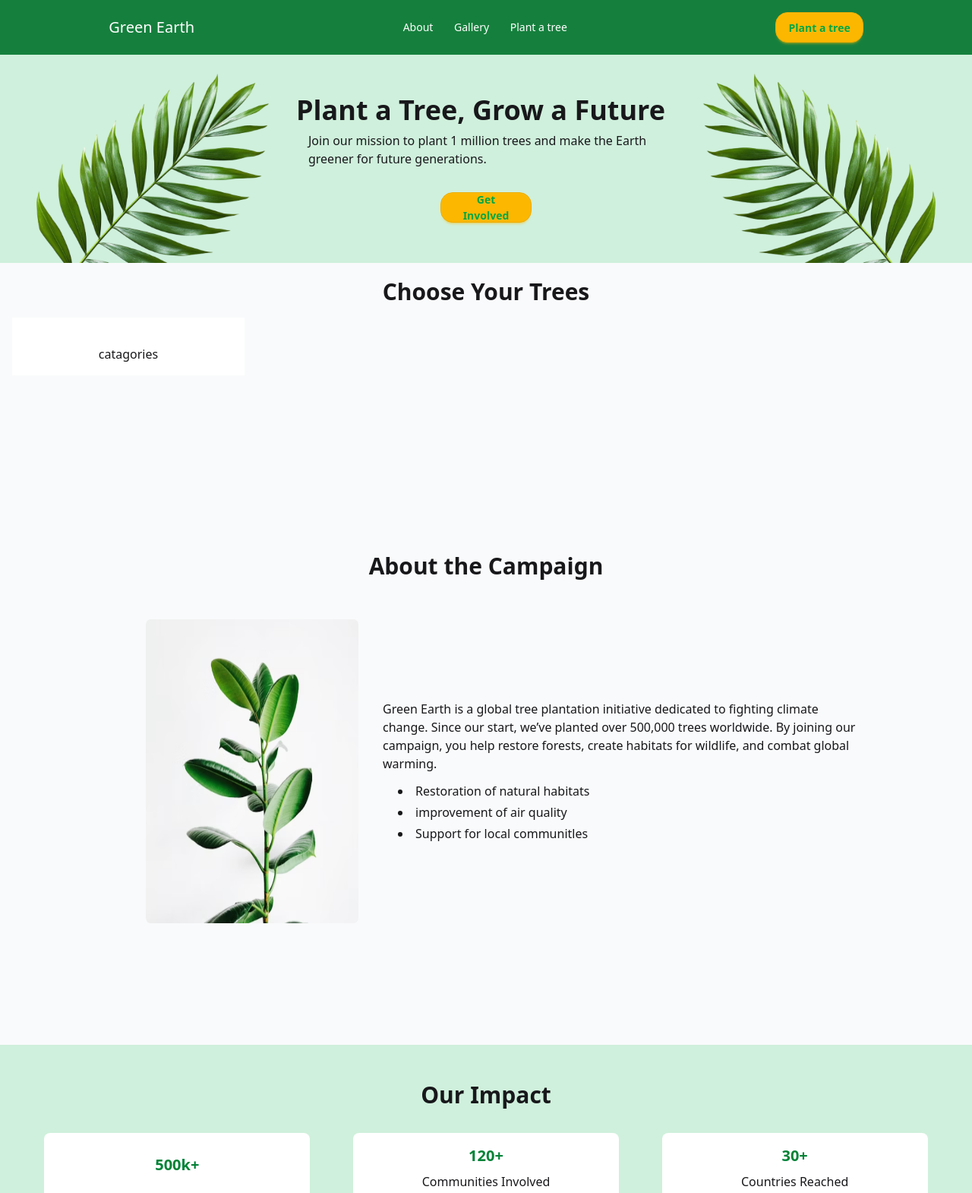
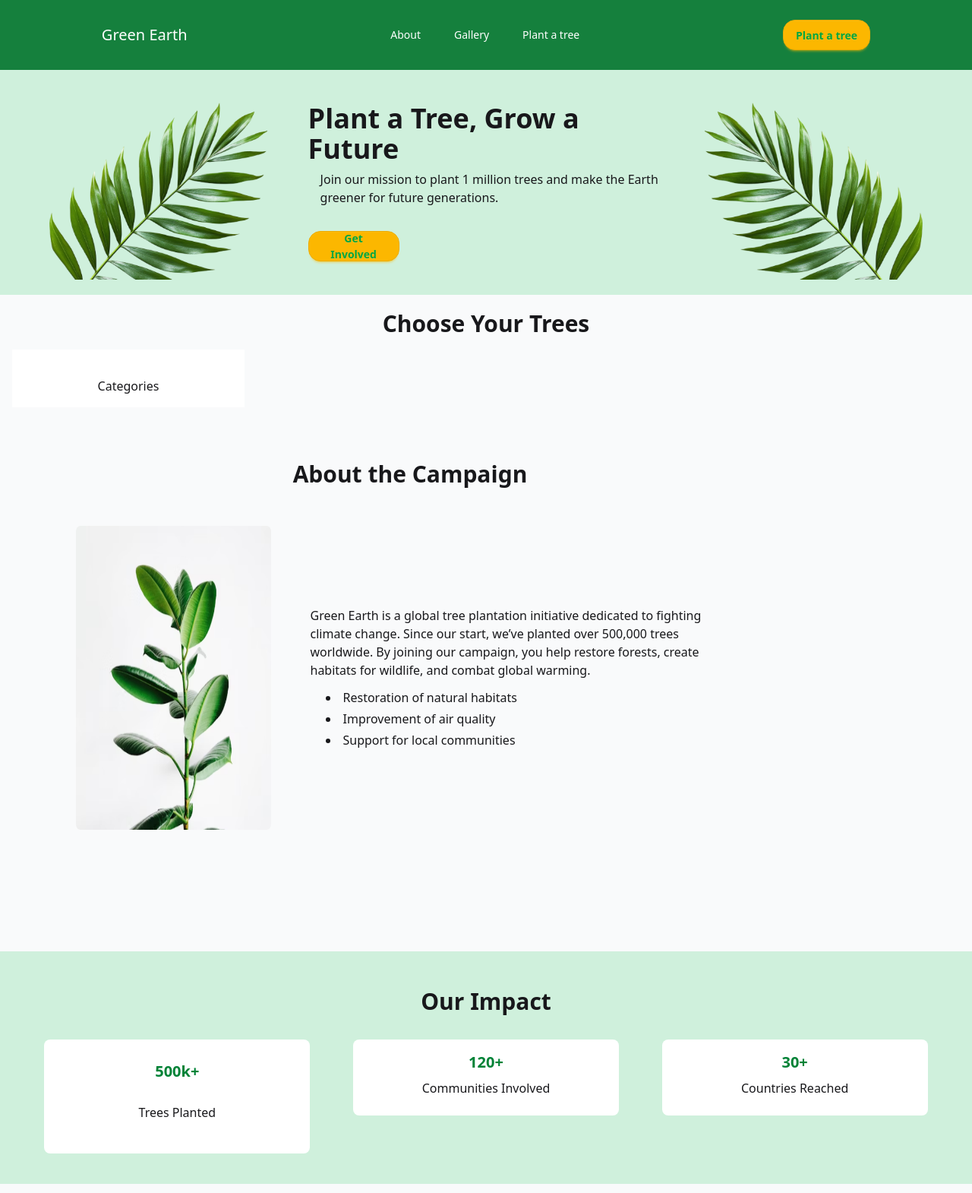
Before and after one commit to fuadhasan199/Green-Earth, a plain HTML site: page index.html in a window 1280 px wide. Shown: the top 1570 px of the page at 76% size. Drawn offline with nearby package versions, Linux system fonts and the light colour scheme; no server answers.

Commit message:
full project responsive

```diff
--- a/index.html
+++ b/index.html
@@ -4,189 +4,130 @@
   <meta charset="UTF-8">
   <meta name="viewport" content="width=device-width, initial-scale=1.0">
   <link rel="stylesheet" href="https://cdnjs.cloudflare.com/ajax/libs/font-awesome/7.0.1/css/all.min.css">
-
   <link href="https://cdn.jsdelivr.net/npm/daisyui@5" rel="stylesheet" type="text/css" />
   <script src="https://cdn.jsdelivr.net/npm/@tailwindcss/browser@4"></script>
   <title>Green Earth</title>
-
 </head>
 <body class="bg-gray-50">
 
 <header>
- <nav class="flex justify-around p-4 bg-[#15803d] items-center">
-    <div class="text-white  text-xl">
+
+  <nav class="flex flex-col md:flex-row md:justify-around p-4 bg-[#15803d] items-center gap-3">
+    <div class="text-white text-xl">
       Green Earth
     </div>
 
-    <div class="text-white p-2 text-sm">
-        <a href="" class="p-3 hover:border-b-1 border-b-red-500 cursor-pointer">About</a>
-        <a href=""  class="p-3 hover:border-b-1 border-b-red-500 cursor-pointer">Gallery</a>
-        <a href=""  class="p-3 hover:border-b-1 border-b-red-500 cursor-pointer">Plant a tree</a>
+    <div class="text-white flex flex-col md:flex-row p-2 text-sm gap-2 md:gap-5">
+      <a href="" class="p-1 md:p-3 hover:border-b-1 border-b-red-500 cursor-pointer">About</a>
+      <a href="" class="p-1 md:p-3 hover:border-b-1 border-b-red-500 cursor-pointer">Gallery</a>
+      <a href="" class="p-1 md:p-3 hover:border-b-1 border-b-red-500 cursor-pointer">Plant a tree</a>
     </div>
+
     <div>
       <button class="btn btn-warning rounded-2xl text-green-600">Plant a tree</button>
     </div>
   </nav>
 
- <section class="hero-section flex justify-around bg-[#cff0dc] items-center">
-    <div><img src="./assets/hero-leaf1.png" alt=""></div>
 
-      <div class="flex flex-col ">
+  <section class="hero-section flex flex-col md:flex-row justify-around bg-[#cff0dc] items-center gap-5 p-5">
+    <div class="hidden md:block"><img src="./assets/hero-leaf1.png" alt=""></div>
 
-
-     <h2 class="font-bold text-4xl">Plant a Tree, Grow a Future</h2>
-         <p class="mt-2 ml-4 font-light">Join our mission to plant 1 million trees and make the Earth greener for future generations.</p>
-
-        <button class="btn btn-warning rounded-2xl text-green-600 mt-8 w-[120px] mx-auto">Get Involved</button>
-
+    <div class="flex flex-col text-center md:text-left">
+      <h2 class="font-bold text-2xl md:text-4xl">Plant a Tree, Grow a Future</h2>
+      <p class="mt-2 md:ml-4 font-light">Join our mission to plant 1 million trees and make the Earth greener for future generations.</p>
+      <button class="btn btn-warning rounded-2xl text-green-600 mt-5 md:mt-8 w-[120px] mx-auto md:mx-0">Get Involved</button>
     </div>
 
-
-
-                   <div>
+    <div class="hidden md:block">
       <img src="./assets/hero-leaf2.png" alt="">
     </div>
   </section>
-
-
 </header>
 
 <main class="mb-20">
-    <h2 class="font-bold text-center mt-5 text-3xl">Choose  Your  Trees</h2>
+  <h2 class="font-bold text-center mt-5 text-2xl md:text-3xl">Choose Your Trees</h2>
 
 
   <section class="flex justify-center items-center mt-10 hidden" id="spiner">
     <span class="loading loading-spinner loading-xl"></span>
   </section>
 
+
   <section>
-
-
-
-     <div class="grid grid-cols-12 gap-2 p-4 items-start ">
-
-   <div class="catagories col-span-3 p-4 space-y-3 flex flex-col justify-center bg-white" id="catagories">
-  <h2 class="text-center mt-5"> catagories</h2>
-
-
-
+    <div class="grid grid-cols-1 md:grid-cols-12 gap-2 p-4 items-start">
+      <div class="catagories md:col-span-3 p-4 space-y-3 flex flex-col justify-center bg-white" id="catagories">
+        <h2 class="text-center mt-5">Categories</h2>
       </div>
 
+      <div class="card md:col-span-6 p-5 grid grid-cols-1 sm:grid-cols-2 md:grid-cols-3 gap-4" id="main-card"> </div>
 
-
-
-
-     <div class="card cols-span-7 p-5 col-span-6 grid grid-cols-3 gap-4  " id="main-card">
-
-
-
-
-
-
-
-
+      <div class="cart md:col-span-3 p-4 space-y-3 w-full" id="add-cart"></div>
     </div>
-
-    <div class="cart col-span-3 p-4 space-y-3 w-full" id="add-cart"></div>
-
-
-     </div>
-
-
-
-
-         </section>
-
-         <section class="mt-[200px] m-10 gap-5 max-w-[1000px] items-center justify-center mx-auto p-3">
-            <h2 class="text-center font-semibold text-[30px] ">About the Campaign</h2>
-
-                  <div class="flex items-center m-12 mx-auto">
-
-
-            <div class="ml-10 ">
-                <img src="./assets/about.png" alt="please try again" class="h-[400px] w-[850px] rounded-md">
-            </div>
-            <div class=" max-w-[700px] font-light ml-8">
-                Green Earth is a global tree plantation initiative dedicated to fighting climate change. Since our start, we’ve planted over 500,000 trees worldwide. By joining our campaign, you help restore forests, create habitats for wildlife, and combat global warming.
-                <li class="mt-3 ml-5">Restoration of natural habitats</li>
-                <li class="mt-1 ml-5">improvement of air quality</li>
-                <li class="mt-1 ml-5">Support for local communitles</li>
-            </div>
-            </div>
-
   </section>
 
 
-      <section class="mt-[100px] bg-[#CFF0DC] p-10 ">
-        <h2 class="text-center p-2 font-semibold text-3xl">Our Impact</h2>
-        <div class="flex flex-wrap justify-around gap-5">
+  <section class="mt-[100px] m-5 md:m-10 gap-5 max-w-[1000px] items-center justify-center mx-auto p-3">
+    <h2 class="text-center font-semibold text-2xl md:text-[30px]">About the Campaign</h2>
 
-            <div class="card bg-white mt-6 w-[350px] h-[150px] text-center  p-2 hover:scale-105 hover:bg-green-100">
+    <div class="flex flex-col md:flex-row items-center m-5 md:m-12 mx-auto gap-5">
+      <div>
+        <img src="./assets/about.png" alt="please try again" class="h-auto w-full md:h-[400px] md:w-[850px] rounded-md">
+      </div>
+      <div class="max-w-[700px] font-light md:ml-8">
+        Green Earth is a global tree plantation initiative dedicated to fighting climate change. Since our start, we’ve planted over 500,000 trees worldwide. By joining our campaign, you help restore forests, create habitats for wildlife, and combat global warming.
+        <li class="mt-3 ml-5">Restoration of natural habitats</li>
+        <li class="mt-1 ml-5">Improvement of air quality</li>
+        <li class="mt-1 ml-5">Support for local communities</li>
+      </div>
+    </div>
+  </section>
+
+
+  <section class="mt-[100px] bg-[#CFF0DC] p-5 md:p-10">
+    <h2 class="text-center p-2 font-semibold text-2xl md:text-3xl">Our Impact</h2>
+    <div class="flex flex-col md:flex-row flex-wrap justify-around gap-5">
+      <div class="card bg-white mt-6 w-full md:w-[350px] h-[150px] text-center p-2 hover:scale-105 hover:bg-green-100">
         <h2 class="text-green-700 font-bold text-xl p-2 mt-3">500k+</h2>
-              <p class="font-light mt-5">Tress Planted</p>
+        <p class="font-light mt-5">Trees Planted</p>
       </div>
 
-             <div class="card  bg-white mt-6 w-[350px] h-[100px] text-center p-2 hover:scale-105 hover:bg-green-100">
+      <div class="card bg-white mt-6 w-full md:w-[350px] h-[100px] text-center p-2 hover:scale-105 hover:bg-green-100">
         <h2 class="text-green-700 font-bold text-xl mt-2">120+</h2>
-              <p class="font-light mt-2" >Communities Involved</p>
-
+        <p class="font-light mt-2">Communities Involved</p>
       </div>
 
-             <div class="card bg-white mt-6 w-[350px] h-[100px] text-center p-2 hover:scale-105 hover:bg-green-100">
+      <div class="card bg-white mt-6 w-full md:w-[350px] h-[100px] text-center p-2 hover:scale-105 hover:bg-green-100">
         <h2 class="text-green-700 font-bold text-xl mt-2">30+</h2>
         <p class="font-light mt-2">Countries Reached</p>
       </div>
-
     </div>
-
   </section>
 
-   <!-- Open the modal using ID.showModal() method
-<button class="btn" onclick="my_modal_5.showModal()">open modal</button> -->
 
   <dialog id="my_modal_5" class="modal modal-bottom sm:modal-middle">
-  <div class="modal-box" id="details-container" >
-
+    <div class="modal-box" id="details-container"></div>
   </dialog>
-
-
-
-
-
-
-
-
-
 </main>
 
 
- <footer class="bg-green-900 p-5 ">
-
-
-  <div class="flex justify-center flex-col p-5">
-     <h2 class="text-2xl font-bold text-white text-center  ">Plant a Tree Today</h2>
-    <div class="bg-green-700 rounded-xl shadow-lg w-[320px] flex flex-col items-center mx-auto gap-2 p-8 mt-10 ">
-
-
-      <input type="text" placeholder="Your Name" class="input input-sm w-full border p-2 rounded " />
+<footer class="bg-green-900 p-5">
+  <div class="flex flex-col p-5 items-center">
+    <h2 class="text-2xl font-bold text-white text-center">Plant a Tree Today</h2>
+    <div class="bg-green-700 rounded-xl shadow-lg w-full md:w-[320px] flex flex-col items-center mx-auto gap-2 p-8 mt-10">
+      <input type="text" placeholder="Your Name" class="input input-sm w-full border p-2 rounded" />
       <input type="text" placeholder="Your Email Address" class="input input-sm w-full border p-2 rounded" />
-
-      <select class="w-full border p-2 rounded-md bg-white ">
+      <select class="w-full border p-2 rounded-md bg-white">
         <option>Number of Trees</option>
         <option>1 Tree - $5</option>
         <option>5 Trees - $25</option>
         <option>10 Trees - $50</option>
       </select>
-       <button class="btn btn-warning rounded-3xl text-green-600 w-12/12 mt-2">Donate now</button>
-
+      <button class="btn btn-warning rounded-3xl text-green-600 w-full mt-2">Donate now</button>
     </div>
   </div>
   <p class="text-white text-center mt-5">© 2025 Green Earth. All Rights Reserved.</p>
 </footer>
 
-
-
-
 <script src="index.js"></script>
 </body>
 </html>
--- a/index.js
+++ b/index.js
@@ -79,7 +79,7 @@ const displayImg=(trees) => {
    <div class="p-3 bg-white h-[450px]">
          <img src="${tree.image}" alt="" class="rounded-md w-[300px] h-[200px]">
              <h2 onclick="loadModal(${tree.id})" class="font-bold mt-1 text-[18px]">${tree.name}</h2>
-                    <p class="font-light mt-2 slice('0','100')">${tree.description}</p>
+             <p class="font-light mt-2 ">${tree.description}</p>
              <div class="flex justify-between mt-3">
                  <p  class="bg-green-300 rounded-xl p-2 text-md bg-cover ">${tree.category}</p>
                    <p class="p-2 mt-2">৳${tree.price}</p>
```
Lines whose indentation alone changed are shown as unchanged.
